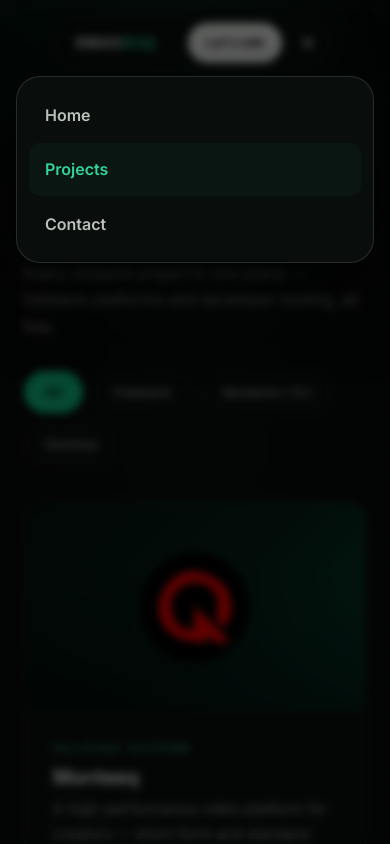
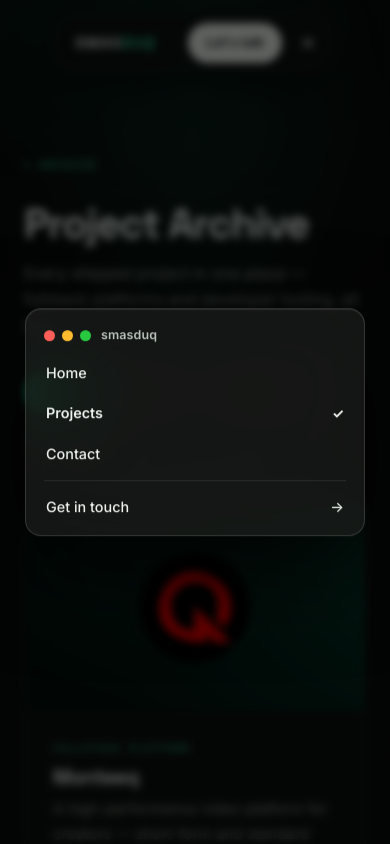
Before and after one commit to Smasduq/smasduq.github.io, a Next.js app: page /projects in a window 390 px wide. Both pictures are taken after a click on the button "Open menu". Shown: the top 844 px of the page. Built offline with nearby package versions, Linux system fonts and the light colour scheme.

Commit message:
macOS-style centered menu with app-launch animation
- Menu opens centered like Launchpad: spring scale-in with overshoot
- Staggered row entrance, traffic lights, highlight selection
- Full keyboard support (arrows/Home/End/Esc) and focus management

```diff
--- a/app/globals.css
+++ b/app/globals.css
@@ -306,36 +306,103 @@ ul { list-style: none; }
   z-index: 104;
   cursor: pointer;
 }
+/* macOS-style menu, opening like an app launch: centered, springs in */
 .mobile-nav {
   position: fixed;
-  top: 76px; right: 16px; left: 16px;
-  max-width: 360px;
-  margin-left: auto;
-  background: rgba(10, 14, 12, 0.97);
-  backdrop-filter: blur(24px);
-  border: 1px solid var(--border-mid);
-  border-radius: var(--r-lg);
+  top: 50%; left: 50%;
+  width: min(340px, calc(100vw - 32px));
+  max-height: min(70vh, 560px);
+  overflow-y: auto;
+  background: rgba(28, 30, 29, 0.72);
+  backdrop-filter: blur(30px) saturate(1.6);
+  -webkit-backdrop-filter: blur(30px) saturate(1.6);
+  border: 1px solid rgba(255, 255, 255, 0.14);
+  border-radius: 16px;
   z-index: 105;
   display: flex;
   flex-direction: column;
-  padding: 12px;
-  gap: 2px;
+  padding: 8px;
+  gap: 1px;
   opacity: 0;
-  transform: translateY(-12px) scale(0.98);
+  visibility: hidden;
+  transform: translate(-50%, -46%) scale(0.82);
+  transform-origin: center;
   pointer-events: none;
-  transition: opacity var(--t-mid), transform var(--t-mid) var(--ease);
-  box-shadow: var(--shadow-lg);
+  transition:
+    opacity 180ms ease-out,
+    transform 380ms cubic-bezier(0.34, 1.28, 0.5, 1),
+    visibility 0s linear 380ms;
+  box-shadow:
+    0 32px 96px rgba(0, 0, 0, 0.65),
+    inset 0 1px 0 rgba(255, 255, 255, 0.08);
 }
-.mobile-nav.active { opacity: 1; transform: none; pointer-events: all; }
-.mobile-link {
-  font-size: 1rem;
+.mobile-nav.active {
+  opacity: 1;
+  visibility: visible;
+  transform: translate(-50%, -50%) scale(1);
+  pointer-events: all;
+  transition:
+    opacity 150ms ease-out,
+    transform 420ms cubic-bezier(0.34, 1.28, 0.5, 1);
+}
+/* app-grid style staggered entrance, like icons popping into Launchpad */
+.mobile-nav.active > * { animation: menuPop 320ms cubic-bezier(0.2, 0.9, 0.3, 1.15) both; }
+.mobile-nav.active > *:nth-child(1) { animation-delay: 30ms; }
+.mobile-nav.active > *:nth-child(2) { animation-delay: 60ms; }
+.mobile-nav.active > *:nth-child(3) { animation-delay: 90ms; }
+.mobile-nav.active > *:nth-child(4) { animation-delay: 120ms; }
+.mobile-nav.active > *:nth-child(5) { animation-delay: 150ms; }
+.mobile-nav.active > *:nth-child(6) { animation-delay: 180ms; }
+.mobile-nav.active > *:nth-child(7) { animation-delay: 210ms; }
+.mobile-nav.active > *:nth-child(8) { animation-delay: 240ms; }
+@keyframes menuPop {
+  from { opacity: 0; transform: translateY(10px) scale(0.97); }
+  to   { opacity: 1; transform: none; }
+}
+/* toggle presses like an app icon */
+.menu-toggle { transition: transform var(--t-fast) var(--ease), background var(--t-fast), border-color var(--t-fast); }
+.menu-toggle:active { transform: scale(0.88); }
+.mac-menu-bar {
+  display: flex;
+  align-items: center;
+  gap: 10px;
+  padding: 8px 10px 6px;
+}
+.mac-lights { display: flex; gap: 7px; }
+.mac-lights i { width: 11px; height: 11px; border-radius: 50%; }
+.mac-lights .r { background: #FF5F57; }
+.mac-lights .y { background: #FEBC2E; }
+.mac-lights .g { background: #28C840; }
+.mac-menu-title {
+  font-size: 0.78rem;
   font-weight: 600;
   color: var(--text-2);
-  padding: 13px 16px;
-  border-radius: var(--r-sm);
+  letter-spacing: 0.01em;
+}
+.mac-sep {
+  height: 1px;
+  background: rgba(255, 255, 255, 0.09);
+  margin: 5px 10px;
+}
+.mobile-link {
+  display: flex;
+  align-items: center;
+  justify-content: space-between;
+  gap: 12px;
+  font-size: 0.9rem;
+  font-weight: 500;
+  color: var(--text);
+  padding: 8px 12px;
+  border-radius: 8px;
   transition: background var(--t-fast), color var(--t-fast);
 }
-.mobile-link:hover, .mobile-link.active { color: var(--accent-bright); background: var(--accent-trace); }
+.mobile-link:hover, .mobile-link:focus-visible {
+  background: var(--accent);
+  color: #04120c;
+  outline: none;
+}
+.mobile-link.active { font-weight: 600; }
+.mac-check { font-weight: 700; font-size: 0.85rem; }
 
 /* ── Hero ───────────────────────────────── */
 .hero {
--- a/components/Header.js
+++ b/components/Header.js
@@ -1,6 +1,6 @@
 'use client';
 
-import { useEffect, useState } from 'react';
+import { useEffect, useRef, useState } from 'react';
 import Link from 'next/link';
 import { NAV_LINKS } from '@/data/site';
 
@@ -26,6 +26,8 @@ export default function Header({ variant = 'home' }) {
   const [menuOpen, setMenuOpen] = useState(false);
   const [scrolled, setScrolled] = useState(false);
   const [active, setActive] = useState('');
+  const toggleRef = useRef(null);
+  const menuRef = useRef(null);
   const isHome = variant === 'home';
 
   useEffect(() => {
@@ -57,6 +59,51 @@ export default function Header({ variant = 'home' }) {
   }, [isHome]);
 
   const close = () => setMenuOpen(false);
+
+  // mac-menu keyboard support: arrows move, Enter opens, Esc closes
+  const onMenuKeyDown = (e) => {
+    const items = Array.from(
+      menuRef.current?.querySelectorAll('[role="menuitem"]') || [],
+    );
+    const i = items.indexOf(document.activeElement);
+    if (e.key === 'Escape') {
+      e.preventDefault();
+      close();
+      toggleRef.current?.focus();
+    } else if (e.key === 'ArrowDown') {
+      e.preventDefault();
+      (items[i + 1] || items[0])?.focus();
+    } else if (e.key === 'ArrowUp') {
+      e.preventDefault();
+      (items[i - 1] || items[items.length - 1])?.focus();
+    } else if (e.key === 'Home') {
+      e.preventDefault();
+      items[0]?.focus();
+    } else if (e.key === 'End') {
+      e.preventDefault();
+      items[items.length - 1]?.focus();
+    }
+  };
+
+  useEffect(() => {
+    if (menuOpen) {
+      menuRef.current?.querySelector('[role="menuitem"]')?.focus();
+    }
+  }, [menuOpen]);
+
+  const mobileItemProps = (isActive) => ({
+    role: 'menuitem',
+    tabIndex: menuOpen ? 0 : -1,
+    className: `mobile-link${isActive ? ' active' : ''}`,
+    onClick: close,
+  });
+
+  const renderCheck = (isActive) =>
+    isActive ? (
+      <span className="mac-check" aria-hidden="true">
+        ✓
+      </span>
+    ) : null;
 
   return (
     <>
@@ -92,9 +139,11 @@ export default function Header({ variant = 'home' }) {
           <button
             className="menu-toggle"
             type="button"
+            ref={toggleRef}
             onClick={() => setMenuOpen((o) => !o)}
             aria-expanded={menuOpen}
             aria-controls="mobileNav"
+            aria-haspopup="menu"
             aria-label={menuOpen ? 'Close menu' : 'Open menu'}
           >
             <MenuIcon open={menuOpen} />
@@ -105,23 +154,52 @@ export default function Header({ variant = 'home' }) {
       <div
         className={`mobile-nav${menuOpen ? ' active' : ''}`}
         id="mobileNav"
-        role="dialog"
-        aria-label="Mobile navigation"
+        ref={menuRef}
+        role="menu"
+        aria-label="Site menu"
         aria-hidden={!menuOpen}
+        onKeyDown={onMenuKeyDown}
       >
+        <div className="mac-menu-bar" aria-hidden="true">
+          <span className="mac-lights">
+            <i className="r" />
+            <i className="y" />
+            <i className="g" />
+          </span>
+          <span className="mac-menu-title">smasduq</span>
+        </div>
         {isHome ? (
-          NAV_LINKS.map((l) => (
-            <a key={l.id} href={l.href} onClick={close} className={`mobile-link${active === l.id ? ' active' : ''}`}>
-              {l.label}
-            </a>
-          ))
+          NAV_LINKS.map((l) => {
+            const isActive = active === l.id;
+            return (
+              <a key={l.id} href={l.href} {...mobileItemProps(isActive)}>
+                <span>{l.label}</span>
+                {renderCheck(isActive)}
+              </a>
+            );
+          })
         ) : (
           <>
-            <Link href="/" className="mobile-link" onClick={close}>Home</Link>
-            <Link href="/projects" className="mobile-link active" onClick={close}>Projects</Link>
-            <Link href="/#contact" className="mobile-link" onClick={close}>Contact</Link>
+            <Link href="/" {...mobileItemProps(false)}>
+              <span>Home</span>
+            </Link>
+            <Link href="/projects" {...mobileItemProps(true)}>
+              <span>Projects</span>
+              {renderCheck(true)}
+            </Link>
+            <Link href="/#contact" {...mobileItemProps(false)}>
+              <span>Contact</span>
+            </Link>
           </>
         )}
+        <div className="mac-sep" role="separator" aria-hidden="true" />
+        <a
+          href={isHome ? '#contact' : '/#contact'}
+          {...mobileItemProps(false)}
+        >
+          <span>Get in touch</span>
+          <span aria-hidden="true">→</span>
+        </a>
       </div>
 
       {menuOpen && (
```
